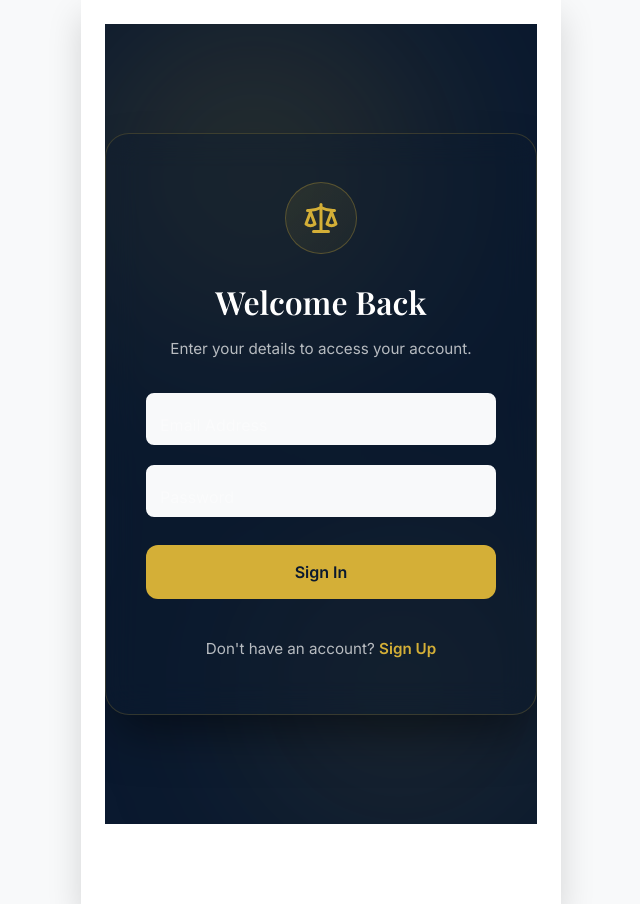
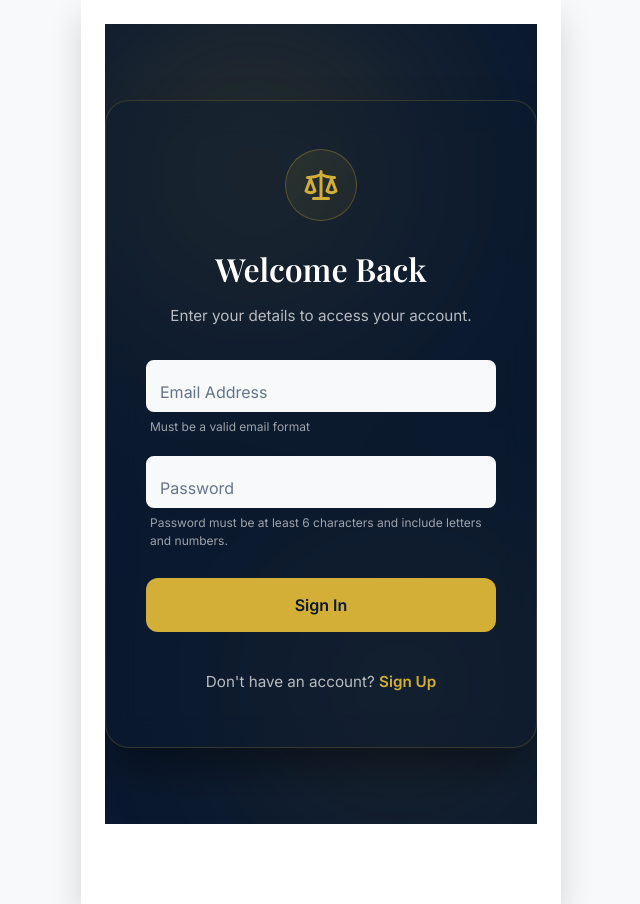
Before and after one commit to nadavp777-king/lawyer-app, a React (Vite) app: page /login in a window 1280 px wide. Shown: the whole page, without its empty margins (319-959 px from the left). Built offline with nearby package versions, Linux system fonts and the light colour scheme; no server answers; a web font is replaced by a local one.

Commit message:
change number 3 onboarding page

```diff
--- a/src/App.jsx
+++ b/src/App.jsx
@@ -112,12 +112,16 @@ function App() {
     return () => unsubscribe();
   }, []);
 
-  const handleOnboardingComplete = async () => {
+  const handleOnboardingComplete = async (formData) => {
     if (user) {
       try {
         const userRef = doc(db, 'users', user.uid);
-        await setDoc(userRef, { onboardingComplete: true }, { merge: true });
-        setUserData(prev => ({ ...prev, onboardingComplete: true }));
+        await setDoc(userRef, {
+          profile: formData,
+          ...formData, // flat structure for backward compatibility
+          onboardingComplete: true
+        }, { merge: true });
+        setUserData(prev => ({ ...prev, ...formData, onboardingComplete: true }));
       } catch (error) {
         console.error("Error updating onboarding status:", error);
       }
--- a/src/components/Navbar.jsx
+++ b/src/components/Navbar.jsx
@@ -8,6 +8,8 @@ import { signOut, onAuthStateChanged } from 'firebase/auth';
 import './Navbar.css';
 
 const LOCATIONS = ["Tel Aviv", "Jerusalem", "Haifa", "Herzliya", "Rishon LeZion", "Ashdod"];
+const PRACTICES = ["Corporate & Tech", "Real Estate", "Family Law", "Criminal Defense", "Immigration", "Personal Injury"];
+const DISCOVERIES = ["Social Media (Instagram/TikTok)", "Search Engine (Google)", "Friend or Colleague", "Advertisement", "Other"];
 
 export default function Navbar() {
   const navigate = useNavigate();
@@ -154,11 +156,9 @@ export default function Navbar() {
                     onChange={(e) => setEditForm({...editForm, practice: e.target.value})}
                   >
                     <option value="">Select Specialty</option>
-                    <option value="Family Law">Family Law</option>
-                    <option value="Criminal Defense">Criminal Defense</option>
-                    <option value="Corporate Law">Corporate Law</option>
-                    <option value="Real Estate">Real Estate</option>
-                    <option value="Intellectual Property">Intellectual Property</option>
+                    {PRACTICES.map(prac => (
+                      <option key={prac} value={prac}>{prac}</option>
+                    ))}
                   </select>
                 </div>
 
@@ -170,11 +170,9 @@ export default function Navbar() {
                     onChange={(e) => setEditForm({...editForm, discovery: e.target.value})}
                   >
                     <option value="">How did you hear about us?</option>
-                    <option value="Social Media">Social Media</option>
-                    <option value="Search Engine">Search Engine</option>
-                    <option value="Friend/Family">Friend/Family</option>
-                    <option value="Advertisement">Advertisement</option>
-                    <option value="Other">Other</option>
+                    {DISCOVERIES.map(disc => (
+                      <option key={disc} value={disc}>{disc}</option>
+                    ))}
                   </select>
                 </div>
 
--- a/src/pages/Login.css
+++ b/src/pages/Login.css
@@ -111,10 +111,10 @@
 .login-input {
   width: 100%;
   padding: 16px 20px;
-  background: rgba(0, 0, 0, 0.2);
+  background: #FFFFFF;
   border: 1px solid rgba(255, 255, 255, 0.1);
   border-radius: 12px;
-  color: #FFFFFF;
+  color: #0A192F;
   font-family: 'Inter', sans-serif;
   font-size: 1rem;
   transition: all 0.3s ease;
@@ -123,13 +123,21 @@
 }
 
 .login-input::placeholder {
-  color: rgba(255, 255, 255, 0.4);
+  color: #64748B;
 }
 
 .login-input:focus {
   border-color: #D4AF37;
-  background: rgba(0, 0, 0, 0.3);
+  background: #FFFFFF;
   box-shadow: 0 0 0 4px rgba(212, 175, 55, 0.1);
+}
+
+/* Helper Text */
+.helper-text {
+  font-size: 0.75rem;
+  color: rgba(255, 255, 255, 0.6);
+  margin-top: 6px;
+  padding-left: 4px;
 }
 
 /* Error Message */
--- a/src/pages/Login.jsx
+++ b/src/pages/Login.jsx
@@ -16,6 +16,21 @@ export default function Login() {
     e.preventDefault();
     setErrorMsg('');
     setLoading(true);
+
+    const emailRegex = /^[^\s@]+@[^\s@]+\.[^\s@]+$/;
+    const passwordRegex = /^(?=.*[A-Za-z])(?=.*\d).{6,}$/;
+
+    if (!emailRegex.test(email)) {
+      setErrorMsg("Please enter a valid email address.");
+      setLoading(false);
+      return;
+    }
+
+    if (!passwordRegex.test(password)) {
+      setErrorMsg("Password must be at least 6 characters and include letters and numbers.");
+      setLoading(false);
+      return;
+    }
 
     try {
       if (isLogin) {
@@ -88,6 +103,7 @@ export default function Login() {
               required
               className="login-input"
             />
+            <span className="helper-text">Must be a valid email format</span>
           </div>
           <div className="input-group">
             <input
@@ -98,6 +114,7 @@ export default function Login() {
               required
               className="login-input"
             />
+            <span className="helper-text">Password must be at least 6 characters and include letters and numbers.</span>
           </div>
 
           <AnimatePresence>
--- a/src/pages/Onboarding.jsx
+++ b/src/pages/Onboarding.jsx
@@ -51,9 +51,8 @@ export default function Onboarding({ onComplete }) {
     if (currentStepIndex < STEPS.length - 1) {
       setCurrentStepIndex(currentStepIndex + 1);
     } else {
-      // Save data and complete
-      localStorage.setItem('userPreferences', JSON.stringify(formData));
-      onComplete();
+      // Pass data to App.jsx to handle saving to Firestore
+      onComplete(formData);
     }
   };
 
```
